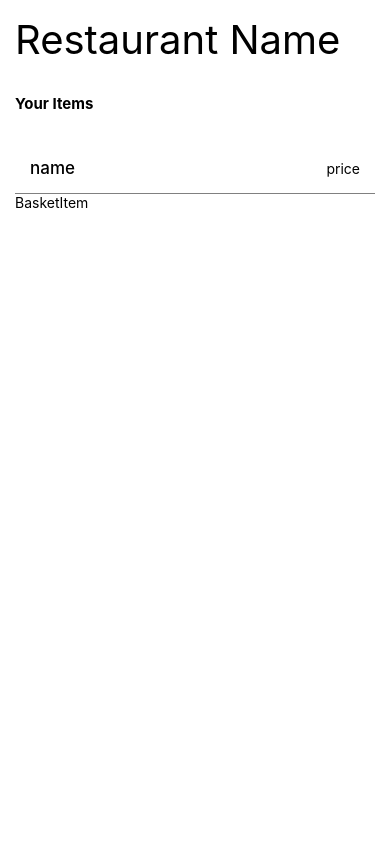
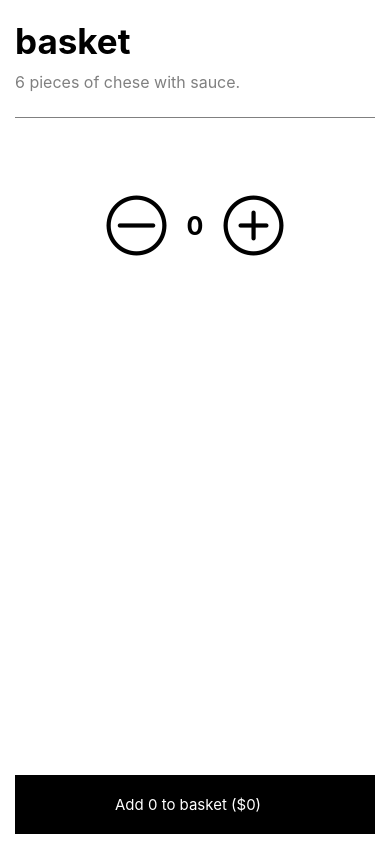
Before and after one commit to HLoey258/uber-eat-clone, a React Native app: screen / in a window 390 px wide. Built offline with nearby package versions, Linux system fonts and the light colour scheme.

Commit message:
initial BasketScreen

```diff
--- a/App.js
+++ b/App.js
@@ -3,14 +3,14 @@ import HomeScreen from "./src/screens/HomeScreen/HomeScreen";
 import RestaurantDetailPage from "./src/screens/RestaurantDetailPage/RestaurantDetailPage";
 import { StatusBar } from "expo-status-bar";
 import DishDetailScreen from "./src/screens/DishDetailScreen/DishDetailScreen";
-import BasketItem from "./src/components/BasketItem/BasketItem";
+import BasketScreen from "./src/screens/BasketScreen/BasketScreen";
 export default function App() {
   return (
     <View style={styles.container}>
       {/* <HomeScreen></HomeScreen> */}
       {/* <RestaurantDetailPage></RestaurantDetailPage> */}
       {/* <DishDetailScreen></DishDetailScreen> */}
-      <BasketItem></BasketItem>
+      <BasketScreen></BasketScreen>
       <StatusBar style="light"></StatusBar>
     </View>
   );
--- a/src/components/BasketItem/BasketItem.js
+++ /dev/null
@@ -1,48 +0,0 @@
-import { View, Text, StyleSheet } from "react-native";
-import React from "react";
-
-export default function BasketItem() {
-  return (
-    <View style={styles.page}>
-      <Text style={styles.restaurant}>Restaurant Name</Text>
-      <Text style={styles.title}>Your Items</Text>
-      <View style={styles.basketDetail}>
-        <Text style={styles.itemName}>name</Text>
-        <Text style={styles.itemPrice}>price</Text>
-      </View>
-      <Text style={styles.basket}>BasketItem</Text>
-      <View style={styles.total}></View>
-    </View>
-  );
-}
-
-const styles = StyleSheet.create({
-  page: {
-    flex: 1,
-    width: "100%",
-    paddingVertical: 15,
-    paddingHorizontal: 15,
-  },
-  restaurant: {
-    fontSize: 40,
-    fontWeight: "400",
-  },
-  title: {
-    marginVertical: 30,
-    fontSize: 15,
-    fontWeight: "bold",
-  },
-  basketDetail: {
-    padding: 15,
-    flexDirection: "row",
-    width: "100%",
-    alignItems: "center",
-    justifyContent: "space-between",
-    borderBottomColor: "grey",
-    borderBottomWidth: 1,
-  },
-  itemName: {
-    fontSize: 17,
-    fontWeight: "500",
-  },
-});
--- /dev/null
+++ b/src/screens/BasketScreen/BasketScreen.js
@@ -0,0 +1,95 @@
+import { View, Text, StyleSheet, StatusBar } from "react-native";
+import { AntDesign } from "@expo/vector-icons";
+import React, { useState } from "react";
+
+import restaurants from "../../../assets/data/restaurants.json";
+
+const dishes = restaurants[0].dishes[0];
+
+export default function DishDetailScreen() {
+  const [quantity, setQuantity] = useState(0);
+  const handlePlus = () => {
+    return setQuantity(quantity + 1);
+  };
+  const handleMinus = () => {
+    if (quantity >= 1) return setQuantity(quantity - 1);
+  };
+  const getTotal = () => {
+    return dishes.price * quantity;
+  };
+  return (
+    <View style={styles.page}>
+      <Text style={styles.title}>basket</Text>
+      <Text style={styles.decription}>{dishes.description}</Text>
+      <Text style={styles.separator}> </Text>
+
+      <View
+        style={{
+          flexDirection: "row",
+          alignItems: "center",
+          justifyContent: "center",
+          marginTop: 50,
+        }}
+      >
+        <AntDesign
+          name="minuscircleo"
+          size={60}
+          color={"black"}
+          onPress={handleMinus}
+        ></AntDesign>
+        <Text style={styles.quantity}>{quantity}</Text>
+        <AntDesign
+          name="pluscircleo"
+          size={60}
+          color={"black"}
+          onPress={handlePlus}
+        ></AntDesign>
+      </View>
+      <View style={styles.basket}>
+        <Text style={styles.basketDetail}>
+          Add {quantity} to basket (${getTotal()})
+        </Text>
+      </View>
+    </View>
+  );
+}
+
+const styles = StyleSheet.create({
+  page: {
+    flex: 1,
+    width: "100%",
+    paddingVertical: 10,
+    padding: 15,
+  },
+  title: {
+    fontSize: 35,
+    fontWeight: "bold",
+    marginVertical: 10,
+  },
+  decription: {
+    fontSize: 16,
+    color: "grey",
+  },
+  separator: {
+    marginVertical: 25,
+    height: 1,
+    backgroundColor: "grey",
+  },
+  quantity: {
+    fontSize: 25,
+    marginHorizontal: 20,
+    fontWeight: "bold",
+  },
+  basket: {
+    backgroundColor: "black",
+    padding: 20,
+    marginTop: "auto",
+    alignItems: "center",
+  },
+  basketDetail: {
+    fontSize: 15,
+    width: "50%",
+    color: "white",
+    // strike sda
+  },
+});
```
